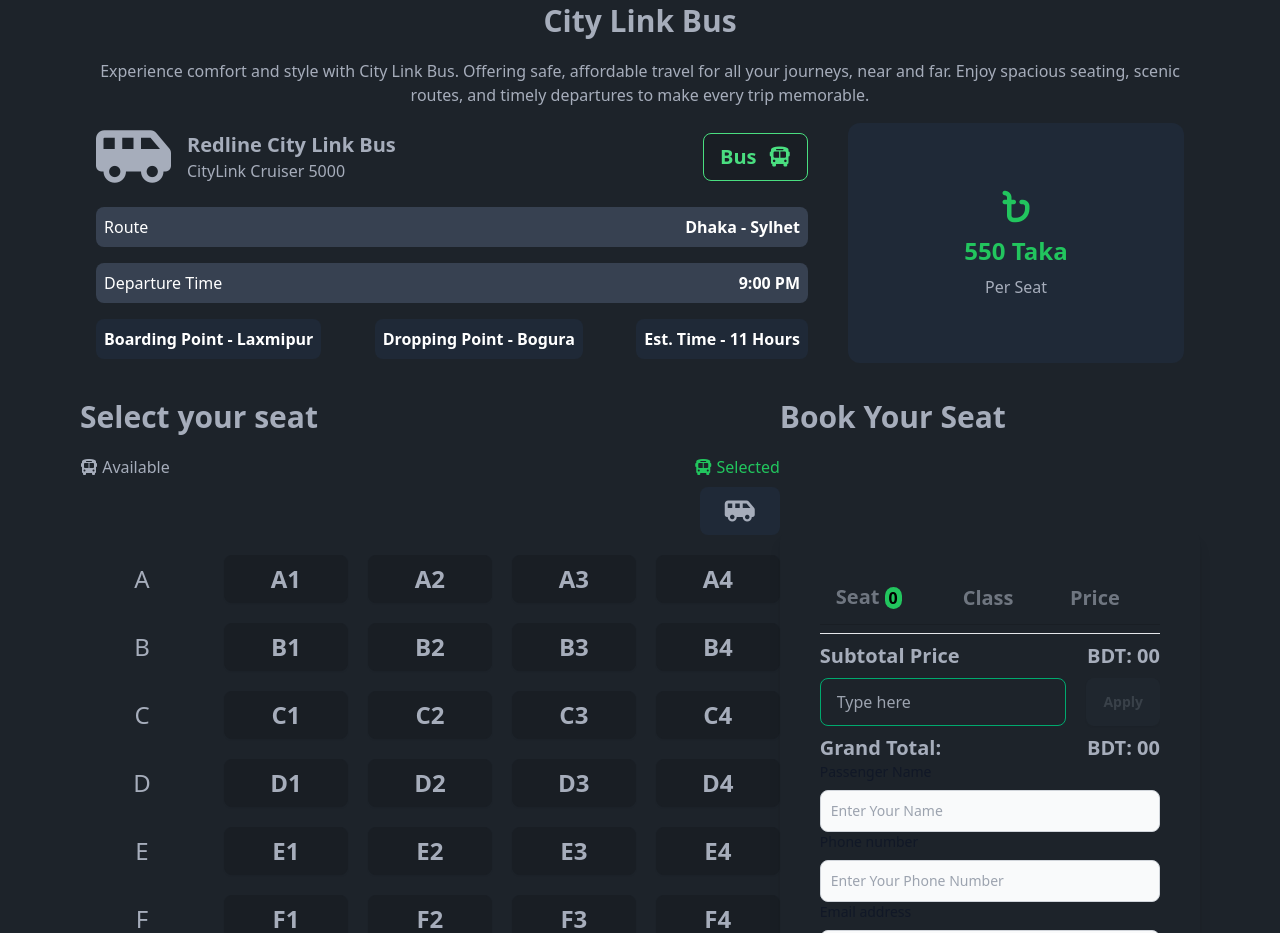
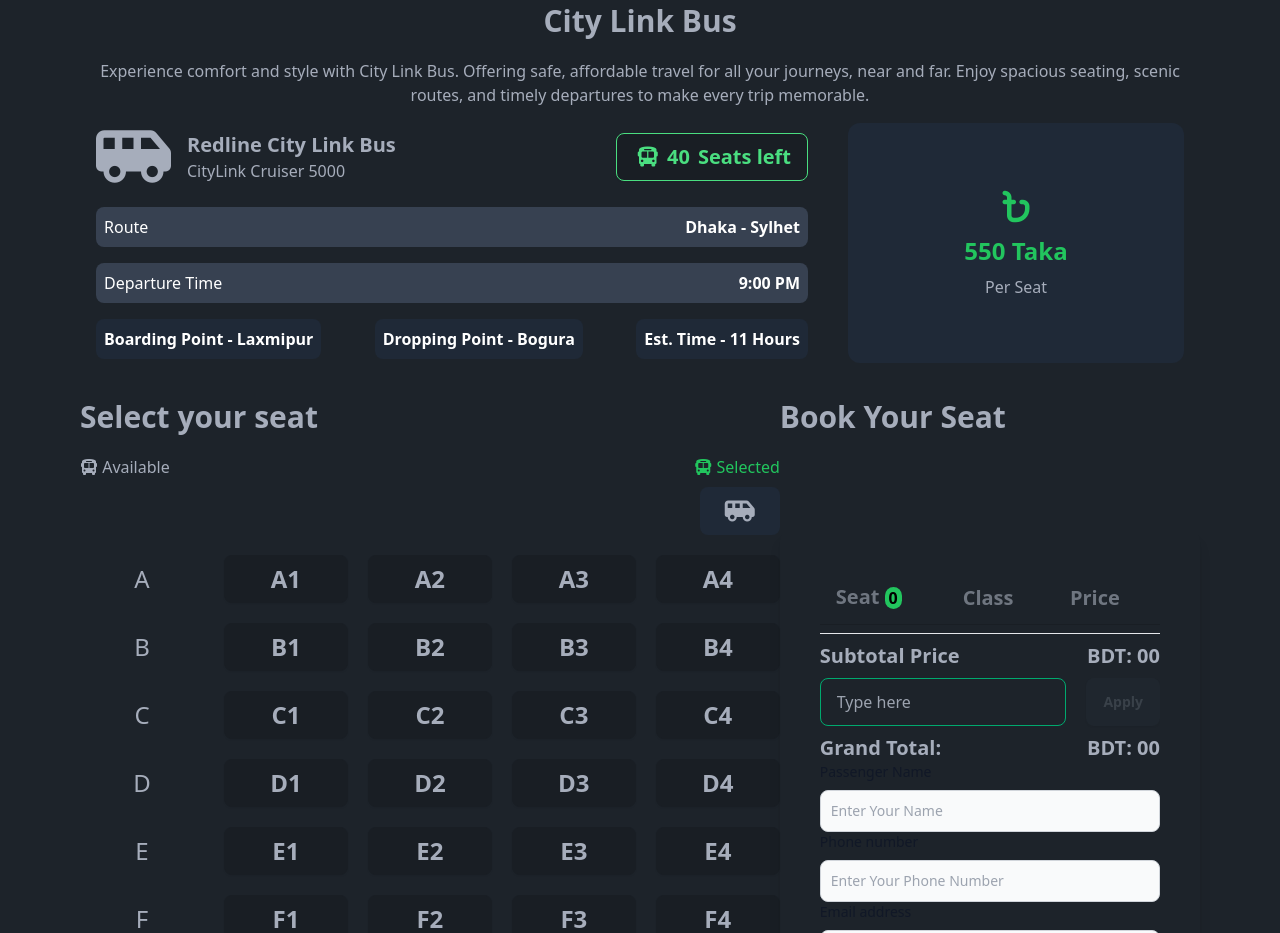
Before and after one commit to rubaiiyat/DOM-Bus-Ticket-System, a plain HTML site: page index.html in a window 1280 px wide. Shown: the part 1067-2000 px from the top of the page. Drawn offline with nearby package versions, Linux system fonts and the light colour scheme.

Commit message:
Add left seat

```diff
--- a/index.html
+++ b/index.html
@@ -195,7 +195,8 @@
               <a
                 class="btn text-green-400 border-green-400 text-xl hover:border-green-400 px-4 py-2"
               >
-                Bus <i class="fa-solid fa-bus ml-1"></i>
+                <i class="fa-solid fa-bus ml-1"></i>
+                <span id="leftSeats">40</span> Seats left
               </a>
             </div>
 
--- a/script.js
+++ b/script.js
@@ -7,6 +7,7 @@ const mainSection = document.getElementById("mainSection");
 
 const seatNumbers = document.querySelectorAll(".numbers");
 let seatCount = 0;
+let leftSeat = 40;
 
 const applyCouponBtn = document.getElementById("couponApplyBtn");
 applyCouponBtn.disabled = true;
@@ -17,6 +18,7 @@ successSection.style.display = "none";
 seatNumbers.forEach((number) => {
   number.addEventListener("click", function () {
     seatCount += 1;
+    leftSeat -= 1;
 
     if (seatCount <= 4) {
       const getSeatNumber = number.innerText;
@@ -41,6 +43,8 @@ seatNumbers.forEach((number) => {
       tableList.appendChild(createTableRow);
 
       document.getElementById("totalSeat").innerText = seatCount;
+      document.getElementById("leftSeats").innerText = leftSeat;
+
       // add subtotal
       const subTotalPrice = document.getElementById("subTotalPrice");
       const inititalTotalPrice = seatCount * 550;
```
